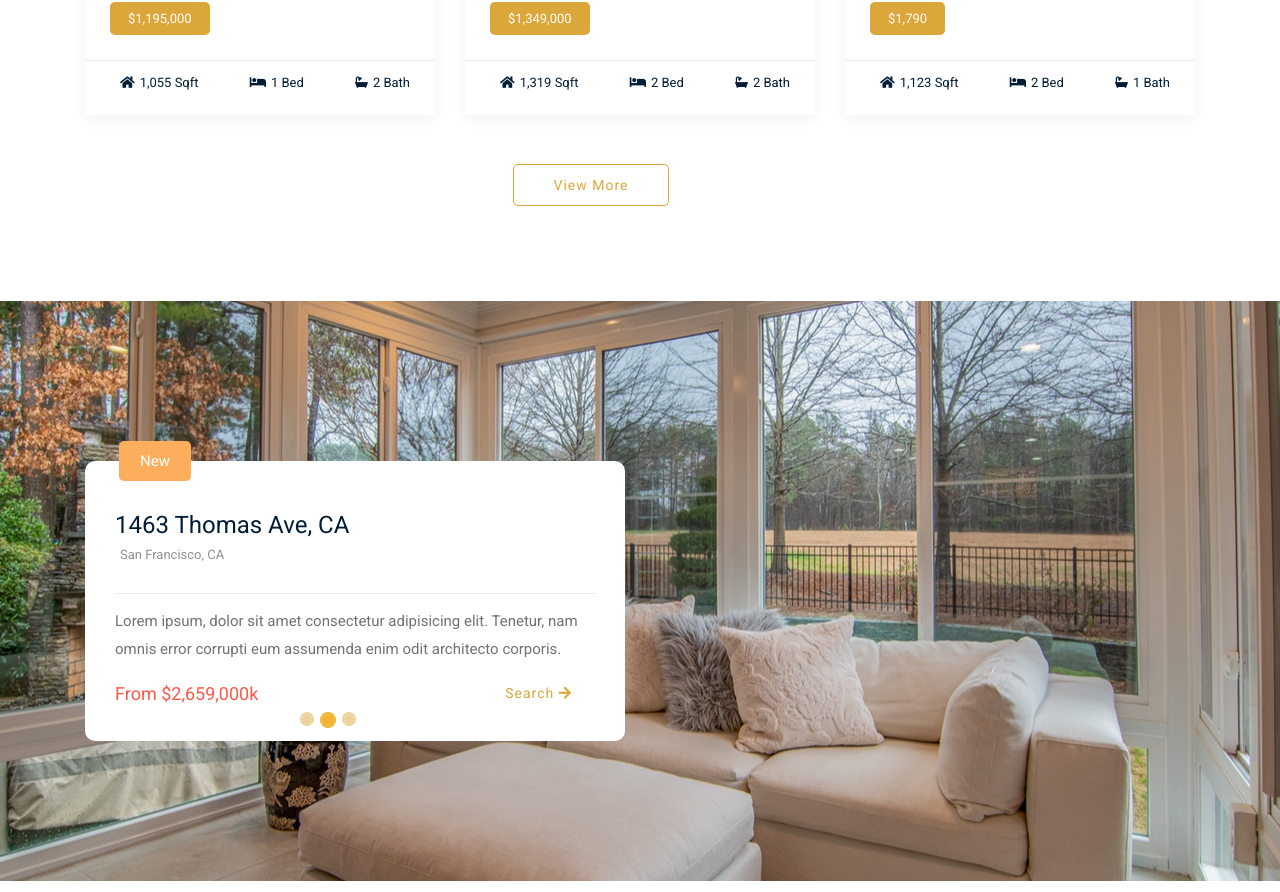
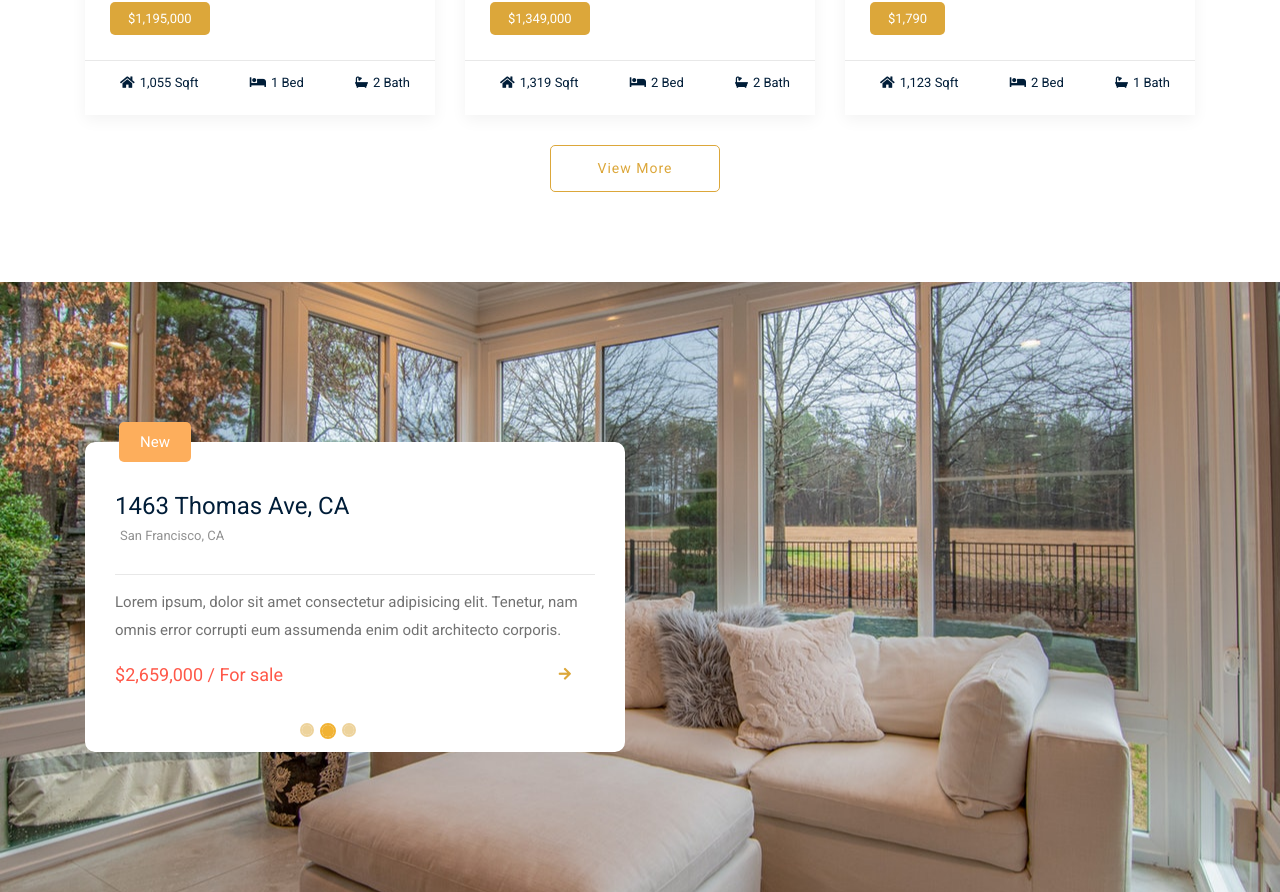
Before and after one commit to bdesignb/Property-Website, a React (Create React App) app: page / in a window 1280 px wide. Shown: the part 1370-2262 px from the top of the page. Built offline with nearby package versions, Linux system fonts and the light colour scheme; the HTML template or start-up script is replaced by a standard one.

Commit message:
CSS changes

```diff
--- a/src/App.css
+++ b/src/App.css
@@ -1,4 +1,7 @@
+html,
 body {
+	overflow-x: hidden;
+	width: auto !important;
 	margin: 0;
 	font-family: 'Roboto',
 		sans-serif;
@@ -35,6 +38,7 @@ body {
 	background: #f1b233;
 	color: #fff;
 }
+
 .btn-line,
 .btn-line:focus,
 .btn-line:active,
@@ -55,6 +59,7 @@ body {
 	transition: all .5s;
 	width: 17rem;
 }
+
 .btn-line:hover {
 	color: #fff;
 	background-color: #f1b233;
@@ -64,9 +69,11 @@ body {
 	transition: all .5s;
 	text-decoration: none;
 }
+
 .btn1 {
 	padding: 25px 0px;
 }
+
 @media only screen and (min-width: 768px) and (max-width: 991px) {
 	.btn1 {
 		padding: 25px 0;
@@ -82,6 +89,7 @@ TITLE
 	margin-bottom: 75px;
 	margin-top: 50px;
 }
+
 .property-title h2 {
 	font-family: "Heebo", sans-serif;
 	font-size: 36px;
@@ -90,6 +98,7 @@ TITLE
 	margin-bottom: 15px;
 	text-transform: uppercase;
 }
+
 .property-title p {
 	font-size: 14px;
 	font-family: "Roboto", sans-serif;
@@ -176,6 +185,10 @@ TITLE
 	-moz-transition: 0.5s ease-in;
 }
 
+.top-nav .navbar-toggler {
+	margin: 0 auto;
+}
+
 /*----------------------
  NAV RESPONSIVE
 -----------------------*/
@@ -184,10 +197,11 @@ TITLE
 	.top-nav .navbar-toggler i {
 		color: #fff;
 		margin-top: 6px;
+		float: right;
 	}
 
 	.top-nav.light-header .navbar-toggler i {
-		color: #1cbac8;
+		color: #FDAE5C;
 	}
 
 	.top-nav .navbar-collapse.show {
@@ -201,6 +215,7 @@ TITLE
 	}
 }
 
+
 /*----------------------
  HERO
 -----------------------*/
@@ -212,7 +227,8 @@ TITLE
 	background-repeat: no-repeat;
 	color: #cfcfcf;
 }
-.hero  {
+
+.hero {
 	background: url(./img/property_hero.jpg);
 	background-size: cover;
 	background-attachment: fixed;
@@ -271,9 +287,11 @@ TITLE
 	height: 100vh;
 	background-attachment: fixed;
 }
+
 .hero-content {
 	padding-top: 40vh;
 }
+
 .hero-content h4 {
 	font-size: 2.3rem;
 	font-weight: 10rem;
@@ -285,6 +303,7 @@ TITLE
 	margin-bottom: 4rem;
 	text-shadow: 1px 1px 0 rgba(0, 0, 0, .75);
 }
+
 .hero-content h2 {
 	color: #fff;
 	font-size: 6rem;
@@ -295,10 +314,12 @@ TITLE
 	margin-bottom: 1rem;
 	text-shadow: 2px 2px 0 rgba(0, 0, 0, .75);
 }
+
 .hero-content h2 span {
 	color: #FDAE5C;
 	text-shadow: 1px 1px 0 rgba(0, 0, 0, .75);
 }
+
 .hero-btn,
 .hero-btn:focus,
 .hero-btn:active,
@@ -319,6 +340,7 @@ TITLE
 	width: 185px;
 	margin-bottom: 1rem;
 }
+
 .hero-btn:hover {
 	color: #fff;
 	background-color: #FDAE5C;
@@ -328,29 +350,35 @@ TITLE
 	transition: all .5s;
 	text-decoration: none;
 }
+
 @media (max-width: 767px) {
 	.hero-content {
 		padding-top: 30vh;
 	}
+
 	.hero-content h4 {
 		font-size: 15px;
 		line-height: 40px;
 		font-weight: 200;
 	}
+
 	.hero-content h2 {
 		font-size: 35px;
 		margin-bottom: 35px;
 		margin-top: 30px;
 	}
+
 	.hero-content h2 span {
 		display: block;
 		line-height: 35px;
 		height: 50px;
 	}
+
 	.hero-content h4 span {
 		display: block;
 		line-height: 35px;
 	}
+
 	.hero-btn {
 		padding-top: 10px;
 		padding-bottom: 10px;
@@ -368,6 +396,7 @@ TITLE
 	padding-top: 50px;
 	padding-bottom: 90px;
 }
+
 .property.plus_padding {
 	padding-top: 186px;
 }
@@ -376,8 +405,9 @@ TITLE
 	.property.plus_padding {
 		padding-top: 50px;
 	}
+
 	.property {
-		padding-top: 50px;
+		padding-top: 10px;
 		padding-bottom: 20px;
 	}
 }
@@ -393,10 +423,12 @@ TITLE
 	-moz-box-shadow: 0 5px 15px rgba(0, 0, 0, 0.05);
 	box-shadow: 0 5px 15px rgba(0, 0, 0, 0.05);
 }
+
 .property .property-single .property-thumb {
 	position: relative;
 	overflow: hidden;
 }
+
 .property .property-single .property-thumb img {
 	width: 100%;
 	-webkit-transform: scale(1);
@@ -410,6 +442,7 @@ TITLE
 	transform: rotate(0deg) scale(1);
 	transition: all 0.6s ease-out 0s;
 }
+
 .property .property-single:hover .property-thumb img {
 	-webkit-transform: scale(1.1);
 	-moz-transform: scale(1.1);
@@ -418,6 +451,7 @@ TITLE
 	transform: rotate(1deg) scale(1.1);
 	transition: all 0.6s ease-out 0s;
 }
+
 .property .property-single .property-thumb .property-tag {
 	position: absolute;
 	top: 25px;
@@ -439,6 +473,7 @@ TITLE
 	padding: 25px;
 	border-bottom: 1px solid #E8E8E8;
 }
+
 .property .property-single .property-content .property-content-header h3 {
 	font-size: 16px;
 	color: #001D38;
@@ -446,18 +481,22 @@ TITLE
 	margin-bottom: 0;
 	margin-bottom: 8px;
 }
+
 .property .property-single .property-content .property-content-header h3 a {
 	color: #001D38;
 }
+
 .property .property-single .property-content .property-content-header h3 a:hover {
 	color: #FDAE5C;
 	text-decoration: none;
 }
-.property .property-single .property-content .property-location  {
+
+.property .property-single .property-content .property-location {
 	font-size: 13px;
 	font-weight: 400;
 	color: #919191;
 }
+
 .property .property-single .property-content .property-amount {
 	display: inline-block;
 	background: #dca73a;
@@ -468,9 +507,11 @@ TITLE
 	font-size: 13px;
 	margin-top: 13px;
 }
+
 .property .property-single .property-footer {
 	padding: 12px 25px;
 }
+
 .property .property-single .property-footer ul {
 	display: -webkit-box;
 	display: -ms-flexbox;
@@ -484,6 +525,7 @@ TITLE
 	list-style-type: none;
 	padding-inline-start: 10px;
 }
+
 .property .property-single .property-footer ul li .property-footer-info span {
 	color: #001D38;
 	font-size: 13px;
@@ -491,6 +533,7 @@ TITLE
 	margin-left: 5px;
 	display: inline-block;
 }
+
 .property .property-single .property-footer ul li .property-footer-info i {
 	font-size: 1.3rem;
 	color: #001D38;
@@ -510,6 +553,7 @@ TITLE
 	border-radius: 0.5rem;
 	width: 17rem;
 }
+
 .property-form-control:hover,
 .property-form-control:active,
 .property-form-control:focus {
@@ -530,11 +574,13 @@ TITLE
 	background-position: center center;
 	padding: 140px 0;
 }
+
 @media (max-width: 767px) {
 	.property-details {
 		padding: 80px 0;
 	}
 }
+
 .property-details .property-info {
 	background: #fff;
 	margin-top: 20px;
@@ -544,6 +590,7 @@ TITLE
 	border-radius: 10px;
 	position: relative;
 }
+
 .property-details .property-info .property-info-inner span.property-tag {
 	-webkit-border-radius: 5px;
 	-moz-border-radius: 5px;
@@ -560,17 +607,20 @@ TITLE
 	top: -20px;
 	left: 34px;
 }
+
 .property-details .property-info .property-info-inner .property-info-header {
 	border-bottom: 1px solid #E8E8E8;
 	margin-bottom: 13px;
 	padding-bottom: 29px;
 	text-transform: capitalize;
 }
+
 .property-details .property-info .property-info-inner .property-info-header h3 {
 	color: #001D38;
 	font-size: 24px;
 	font-weight: 500;
 }
+
 .property-details .property-info .property-info-inner .property-info-header span {
 	color: #919191;
 	font-size: 13px;
@@ -580,6 +630,7 @@ TITLE
 	top: 1px;
 	margin-left: 5px;
 }
+
 .property-details .property-info .property-info-inner .property-info-content p {
 	font-size: 15px;
 	line-height: 28px;
@@ -587,11 +638,17 @@ TITLE
 	margin-bottom: 0;
 	margin-bottom: 13px;
 }
+
+.property-details .property-info .property-info-inner .property-info-content .price-details {
+	margin-bottom:30px;
+}
+
 .property-details .property-info .property-info-inner .property-info-content .price-details span {
 	color: #FF5748;
 	font-size: 18px;
 	font-weight: 500;
 }
+
 .property-details .property-info .property-info-inner .property-info-content .price-details a {
 	padding: 7px 23px;
 	color: #dca73a;
@@ -599,6 +656,7 @@ TITLE
 	letter-spacing: 0.1rem;
 	text-transform: capitalize;
 }
+
 .property-details .property-info .property-info-inner .property-info-content .price-details a:hover {
 	color: #f1b233;
 	text-decoration: none;
--- a/src/components/Banner.js
+++ b/src/components/Banner.js
@@ -2,7 +2,7 @@ import React from 'react';
 
 export default function Banner({ children, title, titlespan, subtitle }) {
 	return (
-	<>
+		<>
 			<div className="col-md-12 text-center">
 				<h2>
 					{title} <span>{titlespan}</span>
@@ -10,7 +10,6 @@ export default function Banner({ children, title, titlespan, subtitle }) {
 				<h4>{subtitle}</h4>
 			</div>
 			{children}
-			</>
-
+		</>
 	);
 }
--- a/src/components/PropertyDetails.js
+++ b/src/components/PropertyDetails.js
@@ -5,13 +5,10 @@ export default class PropertyDetails extends Component {
 
   render() {
 
-    console.log(this.props)
-
     let filterProperty = this.props.property.filter((property) => property.category === 'new')
 
     var property = filterProperty.map((property) => {
       return (
-
         <Carousel.Item>
           <div class="property-info">
             <div class="property-info-inner">
@@ -20,64 +17,47 @@ export default class PropertyDetails extends Component {
               </span>
               <div class="property-info-header">
                 <h3>{property.name}</h3>
-
                 <span> {property.city}</span>
-
               </div>
               <div class="property-info-content">
                 <p>{property.info}</p>
                 <div class="price-details d-flex justify-content-between align-items-center">
                   <span>
                     {property.tag === 'for sale' ? (
-                                <span className="amount">From ${property.price}k</span>
+                      <span className="amount">${property.price} / For sale</span>
                     ) : (
-                                    <span className="amount">${property.price}/month</span>
+                        <span className="amount">${property.price} / For rent</span>
                       )}
                   </span>
-                  <a href="property">search <i className='fas fa-arrow-right'></i></a>
+                  <a href={process.env.PUBLIC_URL + '/Property'}><i className='fas fa-arrow-right'></i></a>
                 </div>
               </div>
             </div>
-
           </div>
         </Carousel.Item>
 
       )
     });
 
-
     return (
       <>
-
         <div class="property-details">
           <div class="container">
-
-            <div class="row">
-              <div class="col-xl-12">
-
+            {/* <div class="row">
+              <div class="col-xl-12"> */}
                 <div class="single_details">
                   <div class="row">
-
                     <div class="col-xl-6 col-md-6">
                       <Carousel controls={false}>
                         {property}
                       </Carousel>
                     </div>
-
                   </div>
                 </div>
               </div>
-
+            {/* </div>
+          </div> */}
         </div>
-
-          </div>
-        </div>
-
-
-
-
-
-
       </>
     );
   }
--- a/src/components/PropertyFilter.js
+++ b/src/components/PropertyFilter.js
@@ -29,8 +29,8 @@ export default function PropertyFilter({ property, handleChange }) {
 	return (
 		<div className="py-5">
 			<div className="container ">
-				<form className="row justify-content-md-center">
-					<div className="col-sm-6 col-md-4 col-lg-2 mb-3">
+				<form className="row justify-content-center">
+					<div className="col-sm-6 col-md-4 col-lg-2 mb-3 d-flex flex-row justify-content-center">
 						<select
 							name="category"
 							id="category"
@@ -40,7 +40,7 @@ export default function PropertyFilter({ property, handleChange }) {
 							{category}
 						</select>
 					</div>
-					<div className="col-sm-6 col-md-4 col-lg-2 mb-3">
+					<div className="col-sm-6 col-md-4 col-lg-2 mb-3 d-flex flex-row justify-content-center">
 						<select
 							name="tag"
 							id="tag"
@@ -50,9 +50,6 @@ export default function PropertyFilter({ property, handleChange }) {
 							{tag}
 						</select>
 					</div>
-					<div className="col-sm-6 col-md-4 col-lg-2">
-						<a href='/' className="btn-line btn-block">home</a>
-					</div>
 				</form>
 			</div>
 		</div>
--- a/src/components/PropertyHome.js
+++ b/src/components/PropertyHome.js
@@ -23,20 +23,19 @@ export default class PropertyHome extends Component {
 			<section className="property">
 				<div className="container">
 					<Title
-					title="featured property"
-					subtitle='Explore featured propertis in San Francisco selected from our real estate agents'/>
+						title="featured property"
+						subtitle='Explore featured propertis in San Francisco selected from our real estate agents' />
 					<div className="row">
 						{/* {popularProperty} */}
 						{this.state.popularProperty.map((property) => {
 							return <Property key={property.id} property={property} />;
 						})}
 					</div>
-					<div className="row mt-5 justify-content-md-center">
-						<div class="col-sm-6 col-md-4 col-lg-3 mb-4">
-						<a href='property' className="btn-line">
-                            view more
+					<div className="row">
+						<div className="col-12 d-flex flex-row justify-content-center">
+							<a href={process.env.PUBLIC_URL + '/Property'} className="btn-line">
+								view more
                         </a>
-
 						</div>
 					</div>
 				</div>
--- a/src/pages/Home.js
+++ b/src/pages/Home.js
@@ -10,20 +10,17 @@ export default class Home extends Component {
     state = {
         property: [...propertyData]
     }
-
     render() {
         return (
             <>
                 <Hero>
-
                     <Banner title='find your best' titlespan='property' subtitle='for sell, for rent, all in one place'>
                         <div className="col-md-12 text-center">
-                            <Link to='/Property' className="hero-btn">
+                            <Link to={process.env.PUBLIC_URL + '/Property'} className="hero-btn">
                                 find
                             </Link>
                         </div>
                     </Banner>
-
                 </Hero>
                 <PropertyHome />
                 <PropertyDetails property={this.state.property} />
--- a/src/pages/Property.js
+++ b/src/pages/Property.js
@@ -11,7 +11,7 @@ const Property = () => {
             <Hero hero='hero'>
                 <Banner title='search' titlespan='property' subtitle='find your best property'>
                     <div className="col-md-12 text-center">
-                        <Link to='/' className="hero-btn">
+                        <Link to={process.env.PUBLIC_URL + '/'} className="hero-btn">
                             return home
                             </Link>
                     </div>
```
Lines whose indentation alone changed are shown as unchanged.
